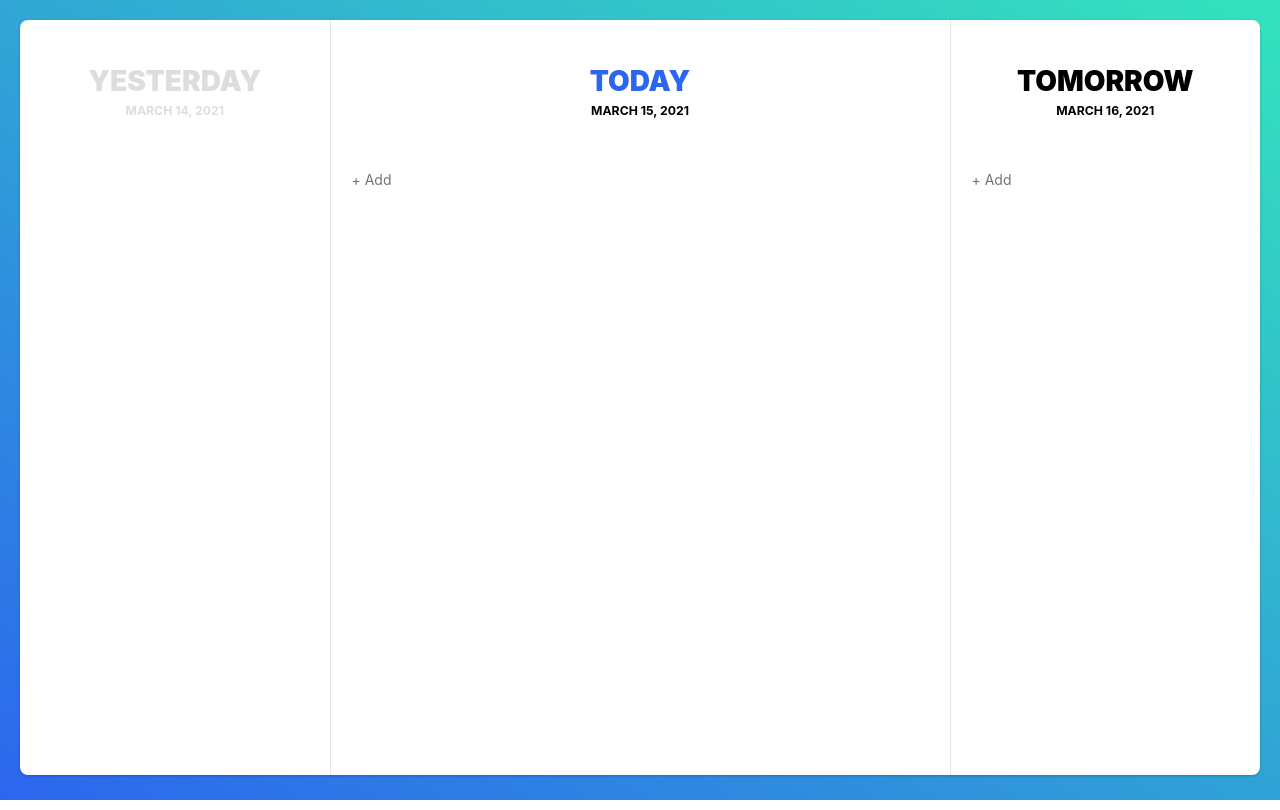
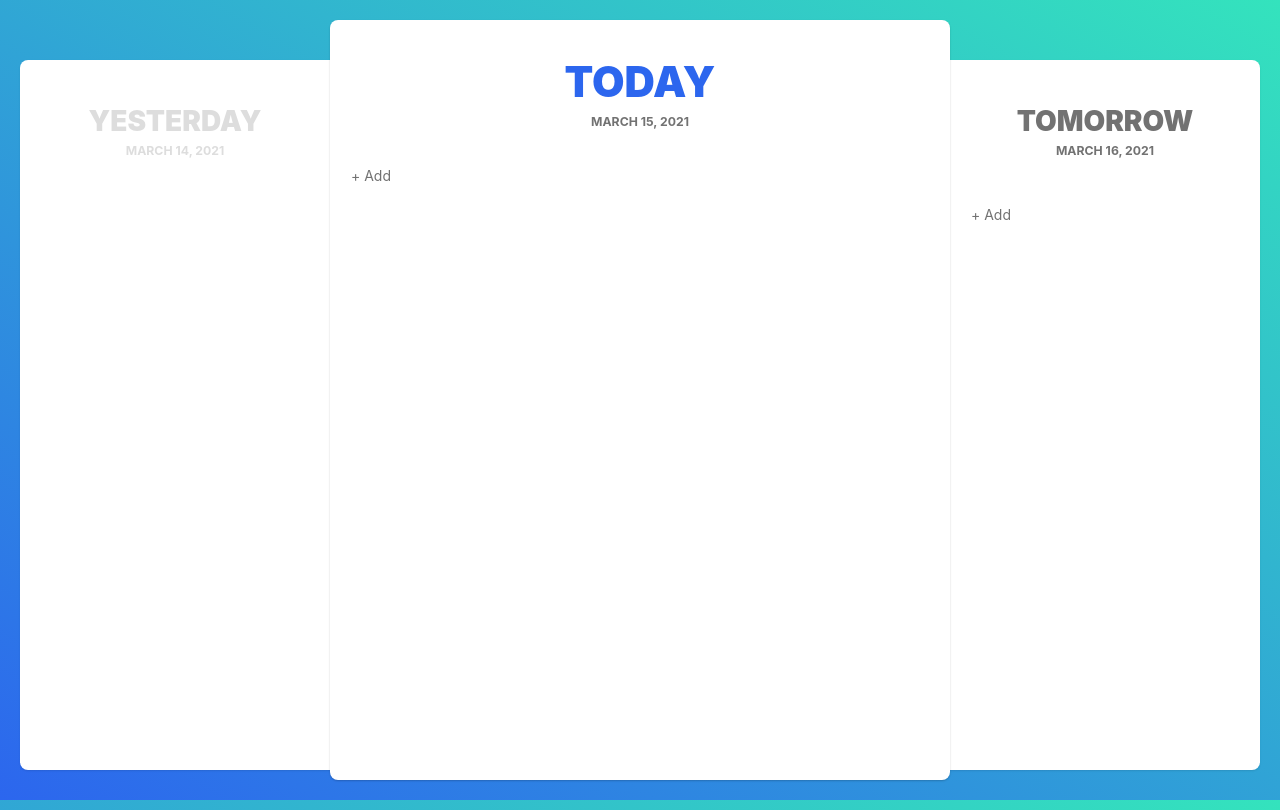
Before and after one commit to philbuchanan/Oggi-Source, a React (Create React App) app: page / in a window 1280 px wide. Built offline with nearby package versions, Linux system fonts and the light colour scheme.

Commit message:
Made each day a card style

```diff
--- a/src/App.scss
+++ b/src/App.scss
@@ -1,10 +1,11 @@
+#root {
+	height: 100%;
+}
+
 .c-app {
 	display: flex;
 	flex-wrap: nowrap;
 	align-items: stretch;
-	background-color: #fff;
 	width: 100%;
 	height: 100%;
-	border-radius: 8px;
-	box-shadow: 0 1px 3px rgba(0, 0, 0, 0.2);
 }
--- a/src/components/day/index.scss
+++ b/src/components/day/index.scss
@@ -1,21 +1,43 @@
 .c-day {
 	flex: 1 1 0;
+	background-color: #fff;
+	border-radius: 8px;
+	box-shadow: 0 1px 2px rgba(0, 0, 0, 0.1);
 
-	&:not(:last-child) {
-		border-right: 1px solid #e6e6e9;
+	&:not(.is-today) {
+		margin-top: 40px;
+		margin-bottom: 10px;
+	}
+
+	&.is-today,
+	&.is-future {
+		.c-day__date {
+			color: #727272;
+		}
 	}
 
 	&.is-today {
 		flex: 0 0 auto;
 		width: 50%;
+		box-shadow: 0 1px 2px rgba(0, 0, 0, 0.2);
+		z-index: 100;
 
 		.c-day__title {
+			font-size: 3rem;
 			color: #2c66ee;
 		}
 	}
 
 	&.is-past {
 		color: #ddd;
+		border-top-right-radius: 0;
+		border-bottom-right-radius: 0;
+	}
+
+	&.is-future {
+		color: #727272;
+		border-top-left-radius: 0;
+		border-bottom-left-radius: 0;
 	}
 }
 
@@ -27,7 +49,7 @@
 	text-align: center;
 	text-transform: uppercase;
 	min-height: 110px;
-	padding: 40px 20px 15px;
+	padding: 30px 20px 0;
 }
 
 .c-day__date {
--- a/src/components/todo/index.scss
+++ b/src/components/todo/index.scss
@@ -11,7 +11,6 @@
 			text-decoration: line-through;
 
 			&:focus {
-				color: #000;
 				text-decoration: none;
 			}
 		}
@@ -38,6 +37,7 @@
 
 		.c-to-do__edit {
 			outline: none;
+			color: #000;
 			border-color: transparent;
 		}
 
```
